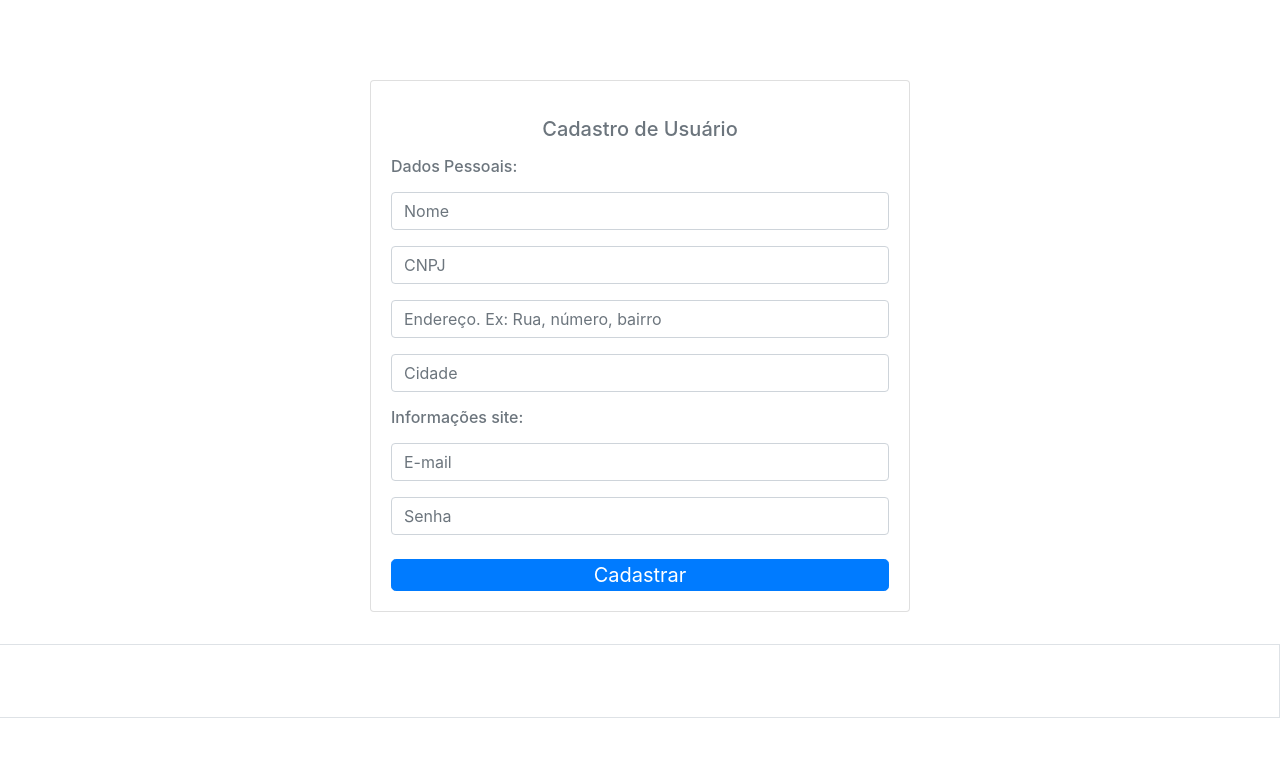
After one commit to oDavidPapa/distribuidora, a PHP site: page /cadastroCliente.php in a window 1280 px wide. The commit adds this page. Shown: the top 757 px of the page. Run offline with PHP 8.4, Linux system fonts and the light colour scheme; some libraries are stand-ins or nearby versions.

Commit message:
versão 1.5
Criação da classe Cliente e ClienteDAO

```diff
--- /dev/null
+++ b/cadastroCliente.php
@@ -0,0 +1,60 @@
+<?php include_once './include/cabecalho.php'; ?>
+
+
+<body>
+
+    <?php include_once './include/menuNavegacao.php'; ?>
+
+    <div class="container">
+
+        <div class="row mb-2 pt-4 pb-4">
+
+            <div class=" col-md-6 offset-md-3">
+                <div class="card text-center">
+                    <div class="card-body ">
+                        <h5 class="card-title text-muted mt-3 mb-3">Cadastro de Usuário</h5>
+
+                        <form action="./loginPage.php">
+                            <h6 class="text-muted text-justify"><label for="email">Dados Pessoais:</label></h6>
+                            <div class="form-group mb-3">
+                                <input type="text" class="form-control" id="nomeInput" name="nome" placeholder="Nome">
+                            </div>
+                            <div class="form-group mb-3">
+                                <input type="text" class="form-control" id="cnpjInput" name="cnpj" placeholder="CNPJ">
+                            </div>
+                            <div class="form-group mb-3">
+                                <input type="text" class="form-control" id="enderecoInput" name="endereco" placeholder="Endereço. Ex: Rua, número, bairro">
+                            </div>
+                            <div class="form-group mb-3">
+                                <input type="text" class="form-control" id="cidadeInput" name="cidade" placeholder="Cidade">
+                            </div>
+                            <h6 class="text-muted text-justify"><label for="email">Informações site:</label></h6>
+                            <div class="form-group mb-3">
+                                <input type="text" class="form-control" id="emailInput" name="email" placeholder="E-mail">
+                            </div>
+                            <div class="form-group mb-3">
+                                <input type="password" class="form-control" id="senhaInput" name="senha" placeholder="Senha">
+                            </div>
+                              <div class="form-group mb-3">
+                                  <input type="hidden" class="form-control" value="1" name="opcao">
+                            </div>
+                            <button class="btn texte-center btn-primary btn-lg btn-block mt-4 pt-0 pb-0">Cadastrar</button>
+                        </form>
+
+
+                    </div>
+                </div>
+            </div>
+        </div>
+
+    </div>
+</body>
+
+
+
+
+
+
+
+
+<?php include_once './include/rodape.php'; ?>
--- a/view/cadastroCliente.php
+++ b/controler/controlerCliente.php
@@ -1,3 +1,4 @@
 <?php
 
+
 ?>
--- a/dao/conexao.php
+++ b/dao/Conexao.php
@@ -2,7 +2,7 @@
 <?php
     class Conexao{
         private $servidor_mysql ='localhost';
-        private $nome_banco ='livraria';
+        private $nome_banco ='distribuidora';
         private $usuario ='root';
         private $senha = '';
         private $con;
--- a/include/menuNavegacao.php
+++ b/include/menuNavegacao.php
@@ -1,4 +1,4 @@
- <nav class="navbar navbar-expand-lg navbar-fixed-top navbar-dark bg-gradient-primary">
+ <nav class="navbar navbar-expand-lg navbar-dark bg-gradient-primary">
         <div class="container">
             <a class="navbar-brand h1 mb-0" href="../distribuidora/index.php" >Distribuidora</a> <!--mb-0 : Margem 0 do componente -->
             <button class="navbar-toggler" type="button" data-toggle="collapse" data-target="#navbarSite">
--- a/include/rodape.php
+++ b/include/rodape.php
@@ -1,4 +1,4 @@
-<footer class="page-footer bg-gradient-primary fixed-bottom">
+<footer class="page-footer bg-gradient-primary page-link mb-0 ">
     <p class="text-center text-white"> ©Copyright - 2019<br>Universidade Federal do Espírito Santo - UFES </p>
 </footer>
 
```
Also changed, not shown: controler/vazio.php (deleted, +0 -10 lines), dao/ClienteDAO.php (added, +77 -0 lines), dao/vazio.php (deleted, +0 -7 lines), loginPage.php (+4 -4 lines), model/Cliente.php (added, +80 -0 lines).
